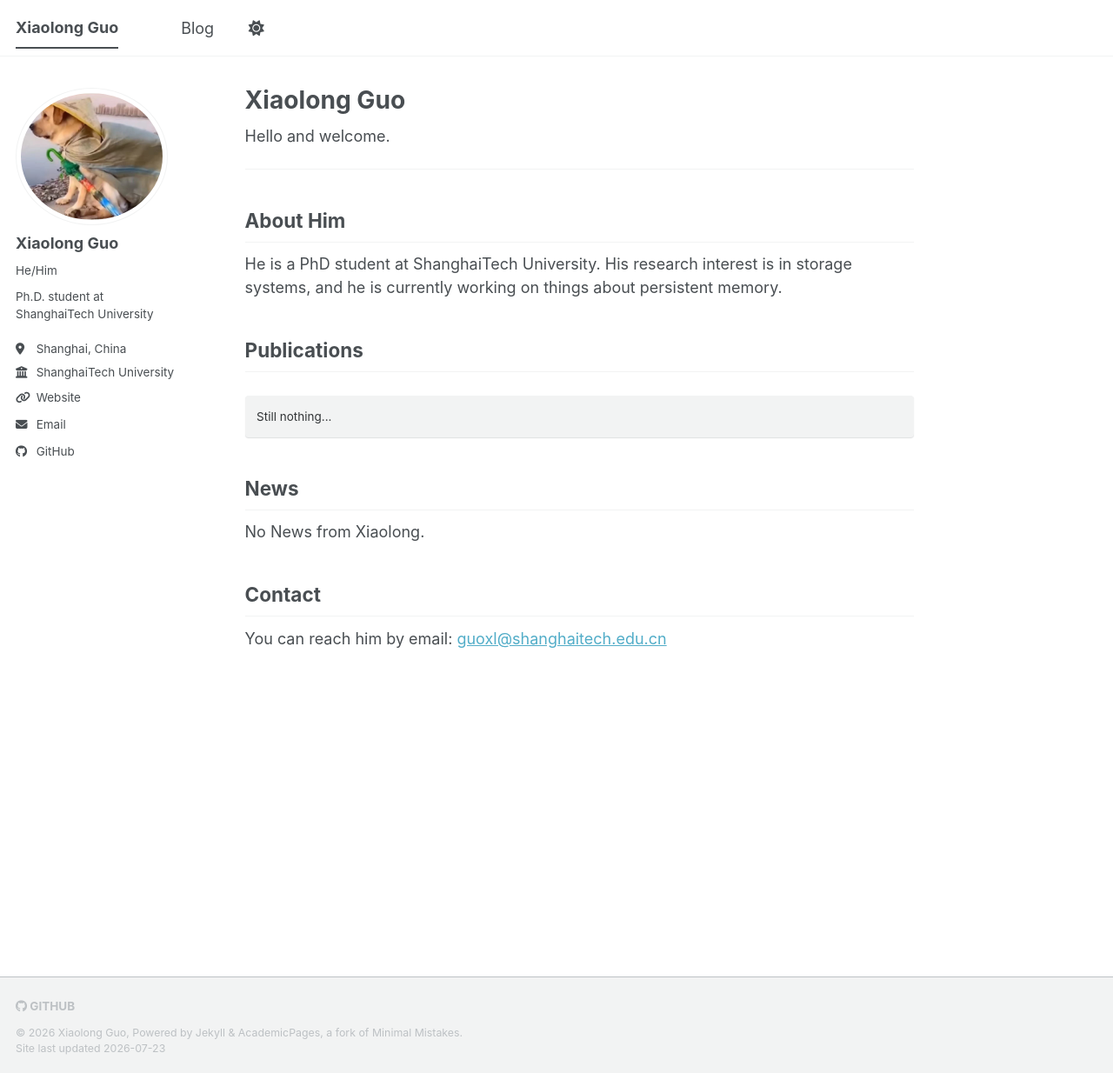
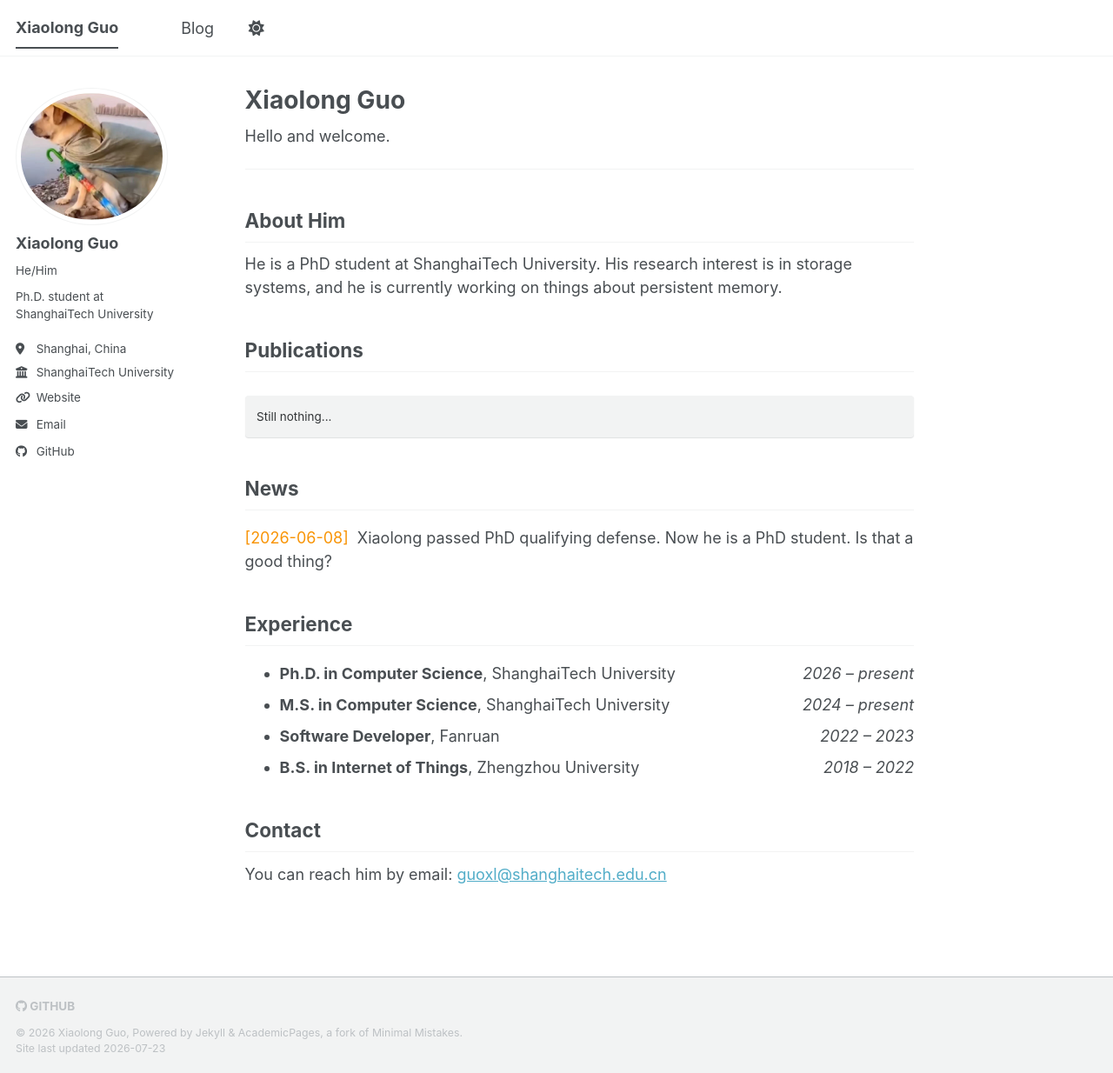
Before and after one commit to num73/num73.github.io, a Jekyll site: the page built from _pages/about.html, in a window 1280 px wide and 1234 px high. Shown: the whole window at 87% size. Built offline with Jekyll 4.4.1, drawn with Linux system fonts in a browser that asks for light colours; a script bundle is joined from its source files by our own code; library files that are not in the unit come from our copies.

Commit message:
更新主页信息

```diff
--- a/_pages/about.html
+++ b/_pages/about.html
@@ -15,6 +15,7 @@ redirect_from:
 
 <p>He is a PhD student at ShanghaiTech University. His research interest is in storage systems, and he is currently working on things about persistent memory.</p>
 
+
 <h2 id="publications">Publications</h2>
 
 <div class="notice">
@@ -23,8 +24,33 @@ redirect_from:
 
 <h2 id="news">News</h2>
 
+<ul style="list-style: none; padding-left: 0;">
+  <li style="margin-bottom: 0.5em;">
+    <span style="color: #f89406;">[2026-06-08]</span>&nbsp; Xiaolong passed PhD qualifying defense. Now he is a PhD student. Is that a good thing?
+  </li>
+</ul>
 
-<p>No News from Xiaolong.</p>
+
+<h2 id="experience">Experience</h2>
+
+<ul>
+  <li>
+    <strong>Ph.D. in Computer Science</strong>, ShanghaiTech University
+    <span style="float: right;"><em>2026 – present</em></span>
+  </li>
+  <li>
+    <strong>M.S. in Computer Science</strong>, ShanghaiTech University
+    <span style="float: right;"><em>2024 – present</em></span>
+  </li>
+  <li>
+    <strong>Software Developer</strong>, Fanruan
+    <span style="float: right;"><em>2022 – 2023</em></span>
+  </li>
+  <li>
+    <strong>B.S. in Internet of Things</strong>, Zhengzhou University
+    <span style="float: right;"><em>2018 – 2022</em></span>
+  </li>
+</ul>
 
 <h2 id="contact">Contact</h2>
 
```
